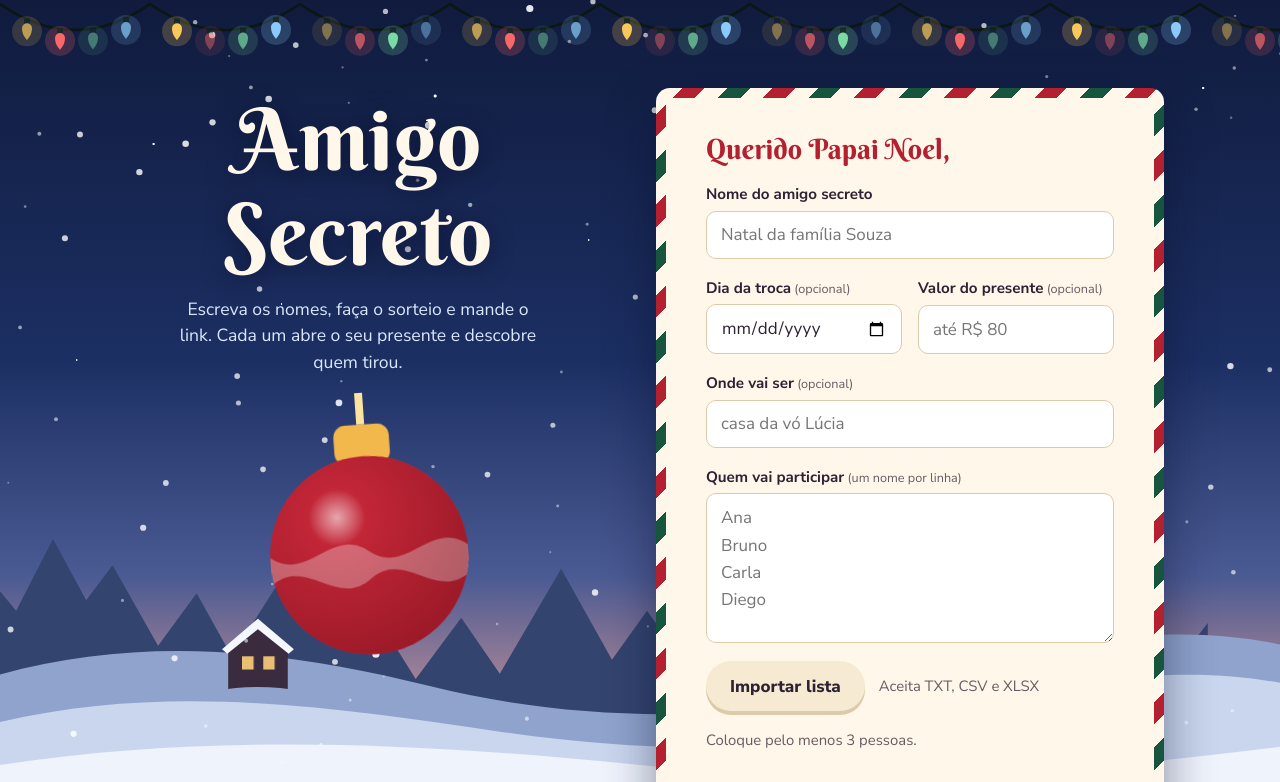
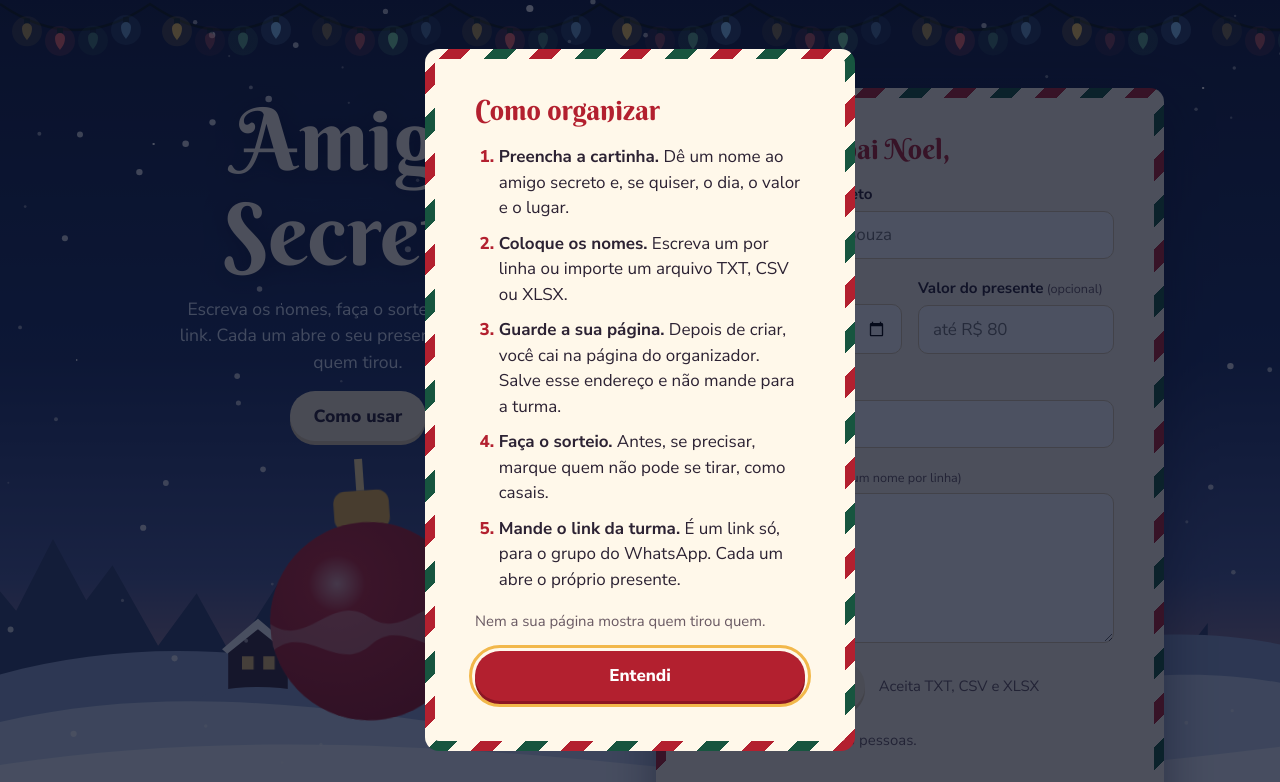
Before and after one commit to tharlisdavid/amigo_secreto, a website with bundled scripts: page public/index.html in a window 1280 px wide. Shown: the top 782 px of the page. Built offline with nearby package versions, Linux system fonts and the light colour scheme.

Commit message:
Mostra o modo de usar no próprio site
Co-Authored-By: Claude Opus 5.5 <noreply@anthropic.com>

```diff
--- a/public/app.js
+++ b/public/app.js
@@ -84,6 +84,38 @@ function mostrar(...els) {
   scrollTo(0, 0);
 }
 
+/* ---------- Modo de usar: abre sozinho na primeira visita e fica num botão ---------- */
+
+const USO = {
+  organizador: ['Como organizar', [
+    ['Preencha a cartinha.', 'Dê um nome ao amigo secreto e, se quiser, o dia, o valor e o lugar.'],
+    ['Coloque os nomes.', 'Escreva um por linha ou importe um arquivo TXT, CSV ou XLSX.'],
+    ['Guarde a sua página.', 'Depois de criar, você cai na página do organizador. Salve esse endereço e não mande para a turma.'],
+    ['Faça o sorteio.', 'Antes, se precisar, marque quem não pode se tirar, como casais.'],
+    ['Mande o link da turma.', 'É um link só, para o grupo do WhatsApp. Cada um abre o próprio presente.'],
+  ], 'Nem a sua página mostra quem tirou quem.'],
+  participante: ['Como usar', [
+    ['Toque no seu nome.', 'Cada bolinha da árvore é uma pessoa.'],
+    ['Crie um PIN de 4 números.', 'Guarde bem: só com ele dá para ver quem você tirou.'],
+    ['Abra a caixa.', 'Quando o sorteio estiver feito, toque no presente e veja o nome. Confira se ninguém está espiando!'],
+    ['Deixe a sua lista de desejos.', 'Só quem tirou você vai ler.'],
+    ['Volte quando quiser.', 'Entre com o mesmo PIN para rever o nome e a lista da pessoa.'],
+  ], 'Esqueceu o PIN? Peça para quem organizou apagar.'],
+};
+function comoUsar(tipo) {
+  const [titulo, passos, nota] = USO[tipo];
+  const d = h('dialog', { 'aria-label': titulo, onclose: () => { d.remove(); try { localStorage.setItem(`viu-${tipo}`, '1'); } catch { /* navegação privada */ } } },
+    carta(h('h2', {}, titulo), h('ol', { className: 'passos' }, passos.map(([a, b]) => h('li', {}, h('b', {}, a), ` ${b}`))), h('p', { className: 'dica' }, nota),
+      h('button', { className: 'botao cheio', onclick: () => d.close() }, 'Entendi')));
+  document.body.append(d);
+  d.showModal();
+}
+function primeiraVisita(tipo) {
+  try { if (localStorage.getItem(`viu-${tipo}`)) return; } catch { /* mostra */ }
+  comoUsar(tipo);
+}
+const botaoUso = (tipo) => h('p', { className: 'ver-uso' }, h('button', { className: 'botao claro', onclick: () => comoUsar(tipo) }, 'Como usar'));
+
 function detalhes(g) {
   const itens = [];
   if (g.data) {
@@ -146,10 +178,12 @@ function telaInicio() {
   mostrar(h('div', { className: 'inicio' },
     h('header', { className: 'chamada' }, h('h1', {}, 'Amigo Secreto'),
       h('p', {}, 'Escreva os nomes, faça o sorteio e mande o link. Cada um abre o seu presente e descobre quem tirou.'),
+      botaoUso('organizador'),
       enfeiteGrande(),
       meus.length > 0 && h('nav', { className: 'meus' }, h('p', {}, 'Sorteios que você organiza'),
         meus.map((s) => h('a', { href: `/organizar/${s.id}#${s.chave}` }, s.nome)))),
     form));
+  primeiraVisita('organizador');
 }
 
 /* ---------- Organizador ---------- */
@@ -286,7 +320,7 @@ async function telaArvore(id) {
     mostrar(h('div', { className: 'festa' }, h('h1', {}, g.nome), detalhes(g),
       h('p', { className: 'convite' }, !g.sorteado ? 'O sorteio ainda não foi feito. Toque no seu nome e já deixe sua lista de desejos.'
         : abertos === total ? 'Todos já sabem quem tiraram. A árvore está toda acesa!' : 'Toque no seu nome para abrir o seu presente. Sua bolinha acende na árvore.'),
-      arvore, g.sorteado && h('p', { className: 'placar' }, `${abertos} de ${total} bolinhas acesas`)));
+      botaoUso('participante'), arvore, g.sorteado && h('p', { className: 'placar' }, `${abertos} de ${total} bolinhas acesas`)));
     scrollTo(0, y);
   }
 
@@ -368,6 +402,7 @@ async function telaArvore(id) {
   }
 
   desenhar();
+  primeiraVisita('participante');
   setInterval(atualizar, 12_000);
   addEventListener('resize', () => {
     if (naArvore && !document.querySelector('dialog') && Math.min(app.clientWidth - 32, 660) !== larguraAntes) desenhar();
--- a/public/estilo.css
+++ b/public/estilo.css
@@ -216,3 +216,6 @@ dialog .carta { box-shadow: none; }
 dialog:has(.globo)::backdrop { background: rgb(8 14 36 / .93); }
 .importar { display: flex; flex-wrap: wrap; gap: 8px 14px; align-items: center; }
 .campo textarea.soltar { border: 2px dashed var(--pinho); background: #eef7f1; }
+.passos { margin: 0; padding-left: 1.4em; display: grid; gap: 10px; }
+.passos li::marker { font-weight: 800; color: var(--cereja); }
+.ver-uso { margin-top: 16px !important; }
```
Also changed, not shown: demo/arvore-amigo-secreto.html (+19 -0 lines).
